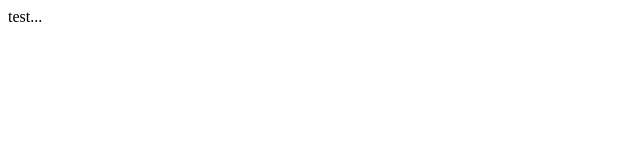
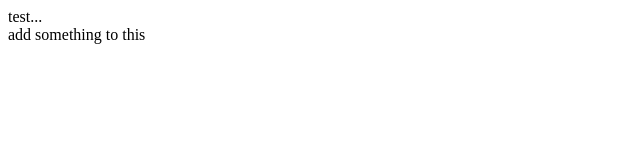
Before and after one commit to tmbh/hx123, a plain HTML site: page index.html in a window 1280 px wide. Shown: the whole page, without its empty margins (0-640 px from the left). Drawn offline with Linux system fonts and the light colour scheme.

Commit message:
first-lxy

```diff
--- a/index.html
+++ b/index.html
@@ -8,5 +8,6 @@
 </head>
 <body>
 	<div>test...</div>
+	<div>add something to this</div>
 </body>
 </html>
```
